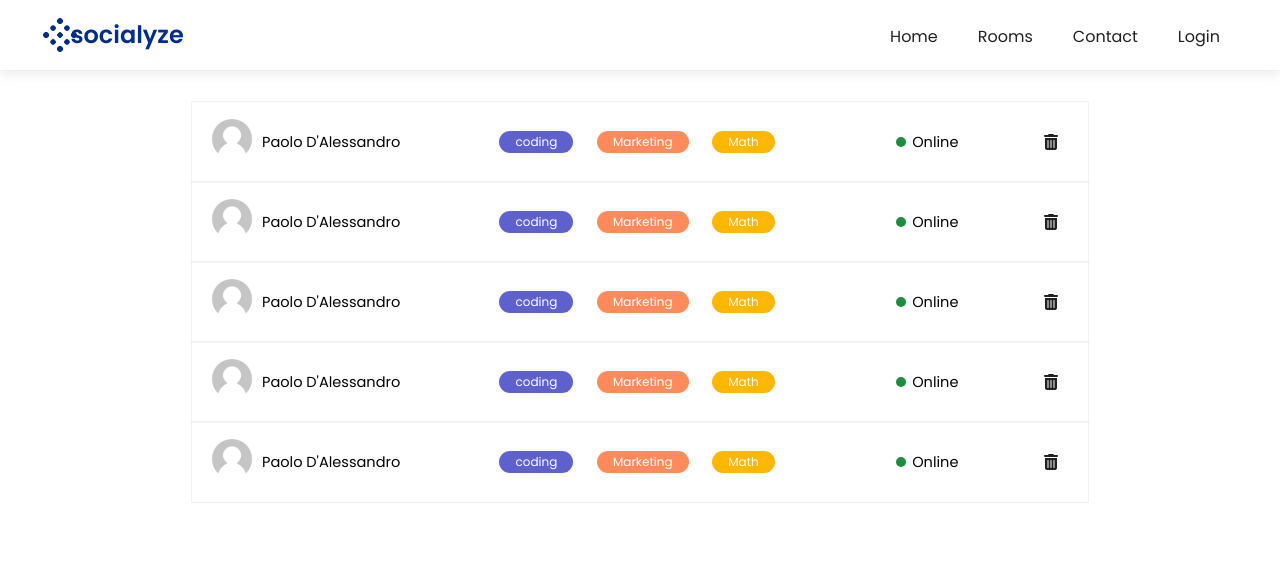
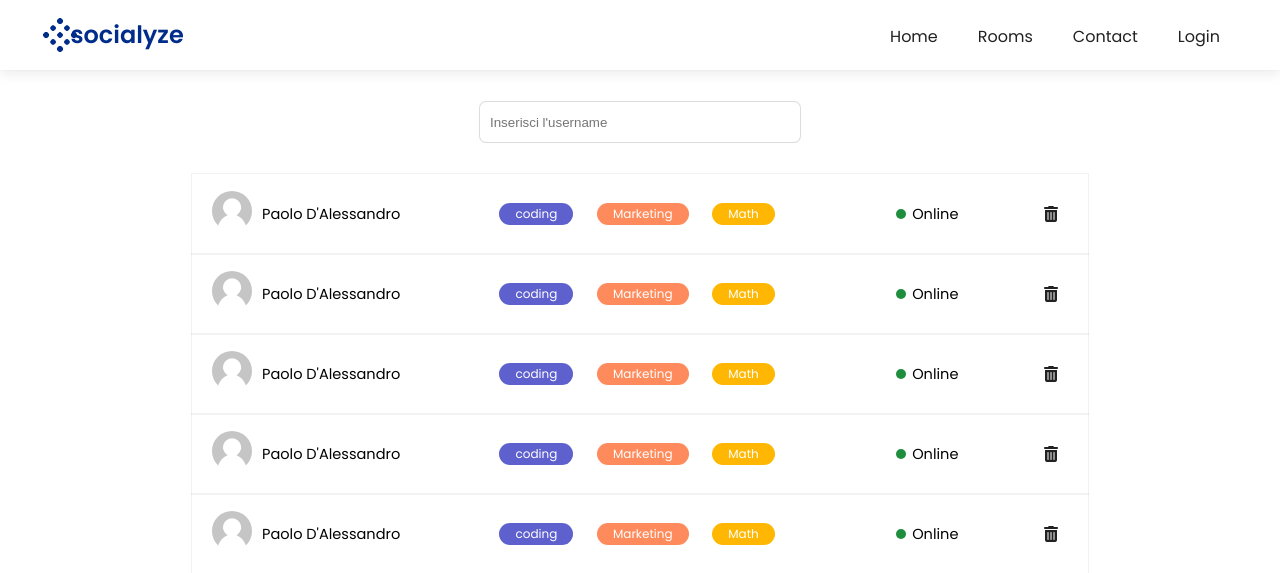
Before and after one commit to PaoloDAlessandro/socialyze, a PHP site: page /account/friends/index.php in a window 1280 px wide. Shown: the top 573 px of the page. Before the commit the page ends 503 px from the top, so only its background shows below. Run offline with PHP 8.4, Linux system fonts and the light colour scheme; some libraries are stand-ins or nearby versions.

Commit message:
bugged atom

```diff
--- a/account/friends/index.css
+++ b/account/friends/index.css
@@ -85,6 +85,28 @@
   font-size: calc(12px + .2vw);
 }
 
+.search-box {
+  width: 25%;
+  min-width: 200px;
+  margin-left: auto;
+  margin-right: auto;
+  height: 40px;
+  border-radius: 6px;
+  margin-top: 4vh;
+  margin-bottom: 4vh;
+}
+
+.search-box input {
+  width: 100%;
+  height: 40px;
+  border-radius: 6px;
+  outline: none;
+  border: 0;
+  box-shadow: rgba(0, 0, 0, 0.02) 0px 1px 3px 0px, rgba(27, 31, 35, 0.15) 0px 0px 0px 1px;
+  padding: 8px 10px;
+  color: #414141;
+}
+
 .fa-trash-can:hover {
   color: #c91b0e;
 }
--- a/account/friends/index.php
+++ b/account/friends/index.php
@@ -54,6 +54,10 @@
       <?php } ?>
       </nav>
     </header>
+
+    <div class="search-box">
+      <input type="text" name="" value="" placeholder="Inserisci l'username" oninput="search(this)">
+    </div>
 
     <div class="friends-container">
       <div class="friend-row">
@@ -188,6 +192,14 @@
 
     </div>
 
+    <script>
+      function search(input) {
+        $.ajax() {
+
+        }
+      }
+
+    </script>
 
   </body>
 </html>
```
